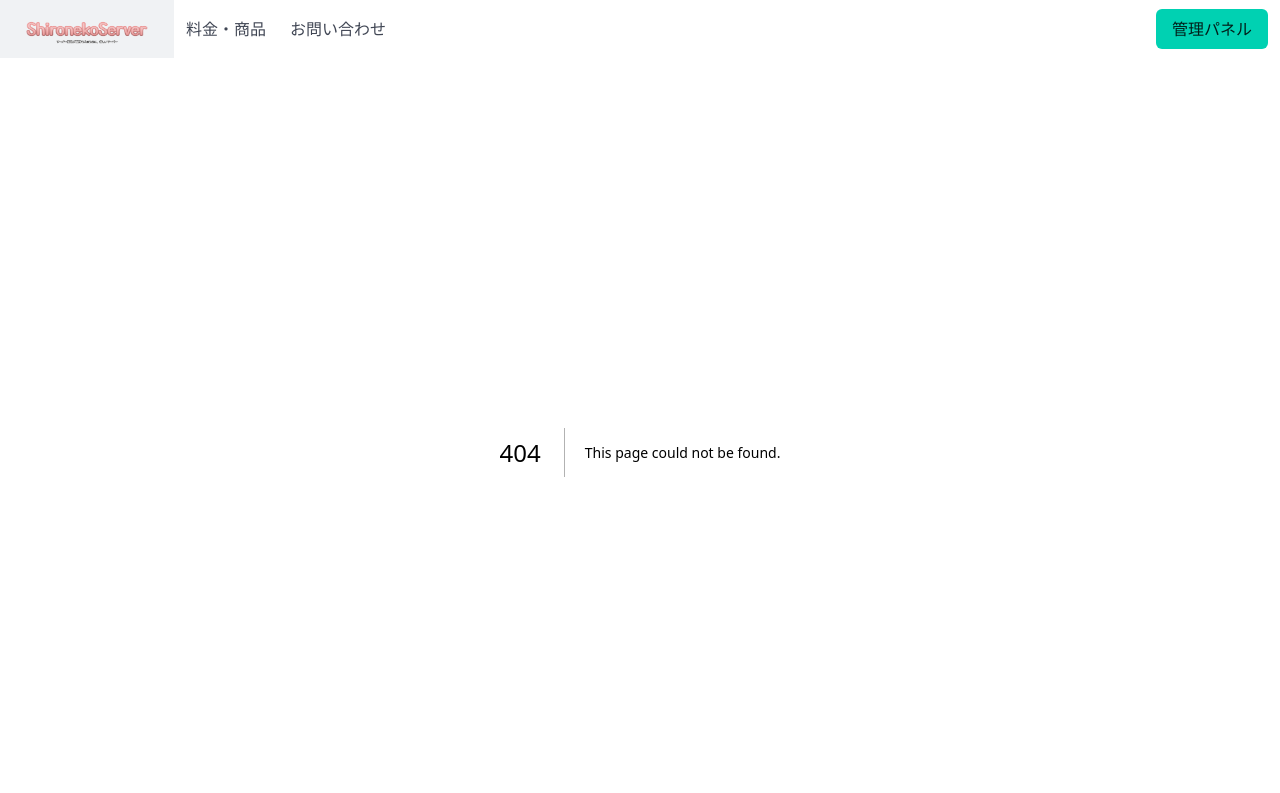
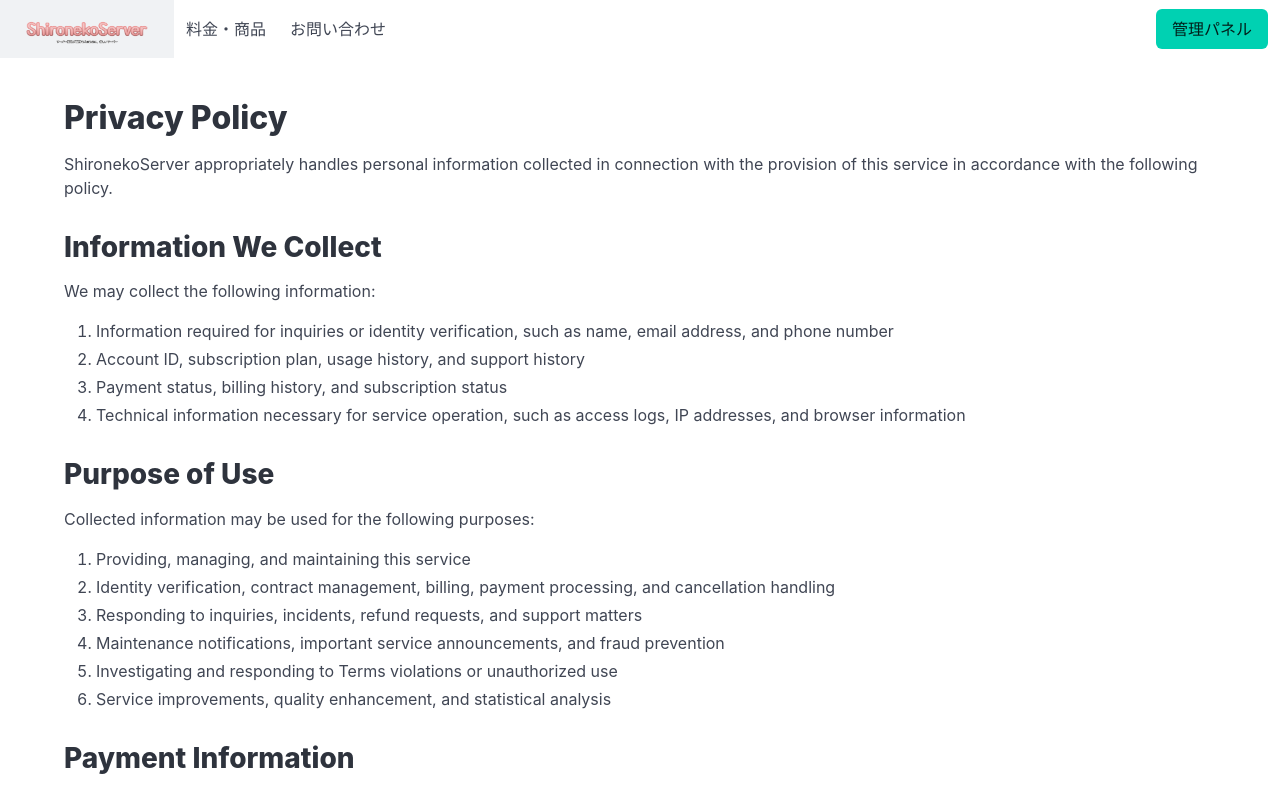
Before and after one commit to ShironekoServer/new_shironeko_web, a Next.js app: page /en/privacy in a window 1280 px wide. Before the commit this address had no page. Shown: the top 793 px of the page. Built offline with nearby package versions, Linux system fonts and the light colour scheme.

Commit message:
page.tsx を作成

```diff
--- /dev/null
+++ b/app/en/privacy/page.tsx
@@ -0,0 +1,21 @@
+import type { Metadata } from "next";
+import Privacy from "./privacy";
+
+export const metadata: Metadata = {
+  title: "Privacy Policy",
+  description:
+    "Learn what information ShironekoServer collects, how it is used, payment handling, third-party disclosures, security measures, and contact details.",
+  openGraph: {
+    type: "website",
+    url: "https://www.shironekoserver.com/privacy",
+    title: "Privacy Policy",
+    description:
+      "Learn what information ShironekoServer collects, how it is used, payment handling, third-party disclosures, security measures, and contact details.",
+    siteName: "ShironekoServer",
+    images: [{ url: "/logo.png" }],
+  },
+};
+
+export default function PrivacyPage() {
+  return <Privacy />;
+}
```
